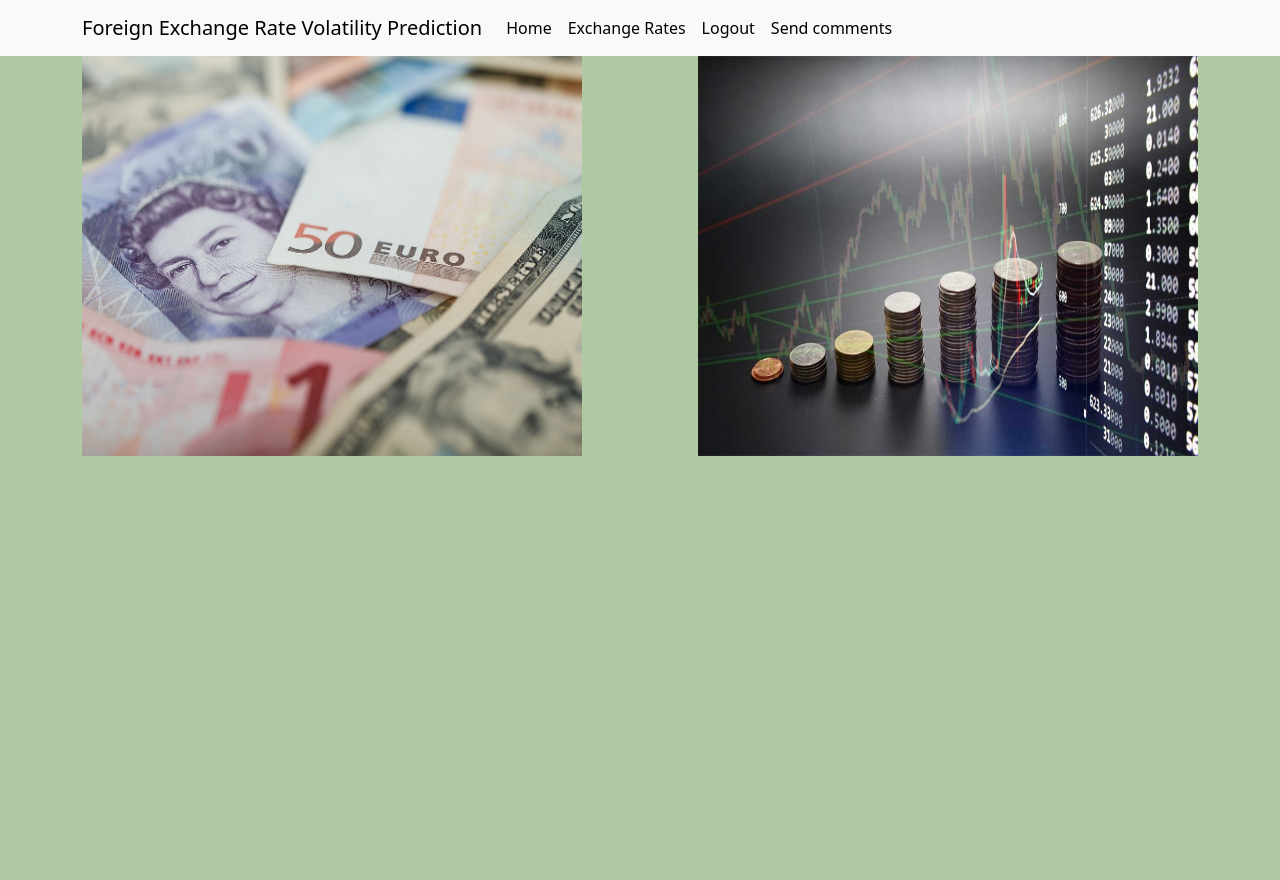
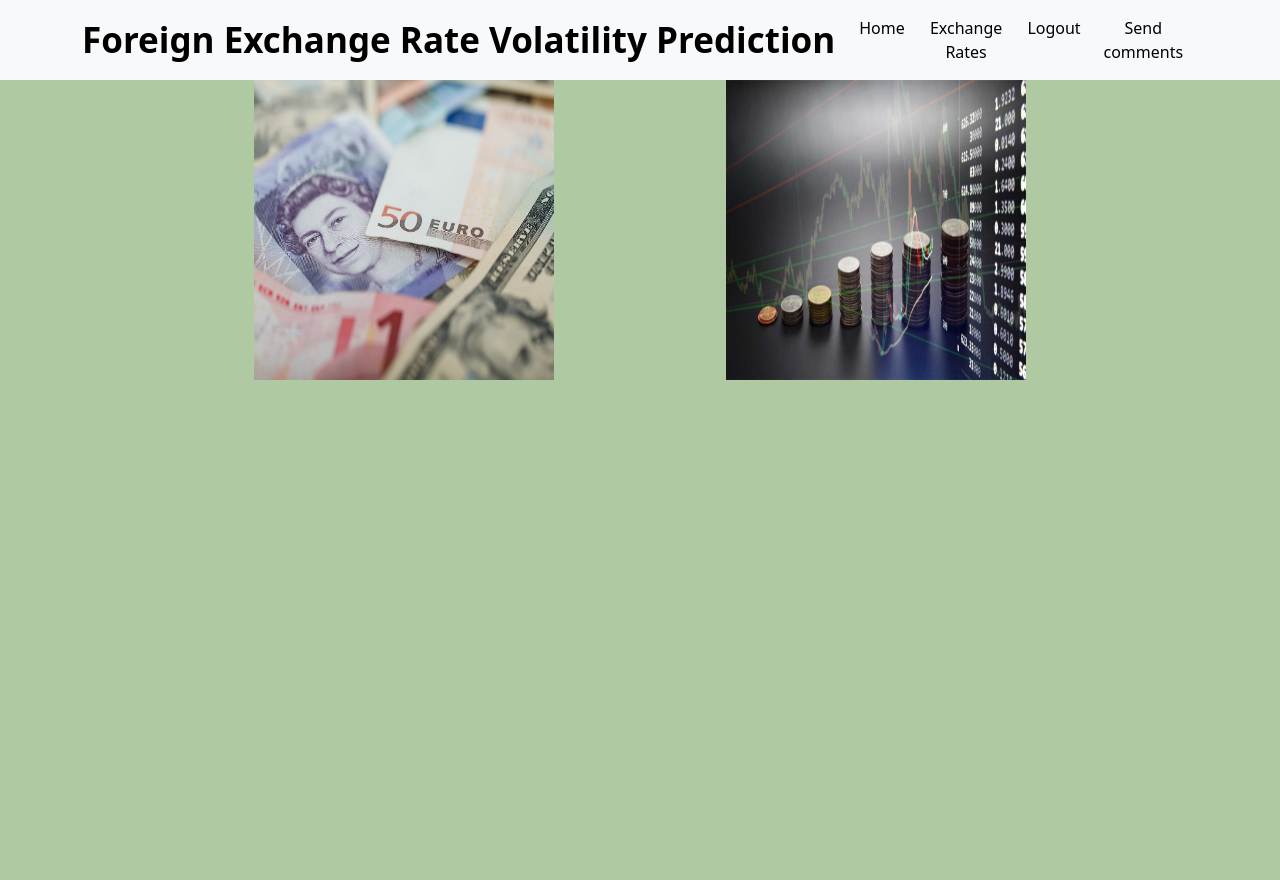
Before and after one commit to Wali-Mohamed/foreign_exchange_prediction, a Flask app: page / in a window 1280 px wide. Before the commit the page ends 456 px from the top, so only its background shows below. Run offline with Flask 3, Linux system fonts and the light colour scheme; parts of the project's set-up code (start-up, migrations or seed data) failed here and were passed over.

Commit message:
modified css

```diff
--- a/static/styles.css
+++ b/static/styles.css
@@ -1,5 +1,6 @@
 body{
     background-color: rgb(175, 202, 162);
+
 }
 h1, h2{
     text-align: center;
@@ -7,11 +8,14 @@ h1, h2{
 .title {
   color:black;
   font-size: 12px;
+  font-weight: bolder;
 }
 .home-pic {
     display: flex;
-    justify-content: space-between;
-    flex-wrap: wrap;
+    flex-direction: column;
+    justify-content:space-evenly;
+    align-items: center;
+    height: 800px;
 }
 .curr_data {
     background-color: rgb(6, 31, 158);
@@ -153,12 +157,25 @@ table.dataframe > thead > tr > td
   }
 
   @media only screen and (min-width: 1000px) {
-    table, #instruct, .title {
+    table, #instruct {
       font-size: 20px;
+    }
+    .title {
+      font-size: 35px;
+      font-weight: bolder;
     }
     .result_table, .train button, .get_data button, .predict {
       font-size: 30px;
       width: 50%;
 
     }
+    .home-pic {
+      display: flex;
+      justify-content:space-evenly;
+      flex-direction: row;
+      align-items: start;
+
+
+
   }
+  }
--- a/templates/base.html
+++ b/templates/base.html
@@ -12,10 +12,10 @@
 
 </head>
 <body>
-    <nav class="navbar navbar-expand-lg bg-body-tertiary">
-        <div class="container">
+    <nav class="navbar navbar-expand-md bg-body-tertiary">
+        <div class="container text-center justify-content-between">
           <a class="navbar-brand title" href="#">Foreign Exchange Rate Volatility Prediction</a>
-          <button class="navbar-toggler" type="button" data-bs-toggle="collapse" data-bs-target="#navbarSupportedContent" aria-controls="navbarSupportedContent" aria-expanded="false" aria-label="Toggle navigation">
+          <button class="navbar-toggler"  type="button" data-bs-toggle="collapse" data-bs-target="#navbarSupportedContent" aria-controls="navbarSupportedContent" aria-expanded="false" aria-label="Toggle navigation">
             <span class="navbar-toggler-icon"></span>
           </button>
           <div class="collapse navbar-collapse" id="navbarSupportedContent">
@@ -44,8 +44,12 @@
     {%block content%}
 
     <div class="home-pic">
-    <img id="home1" src="../static/exchange2.jpg" alt="exchange rate pic" width="500" height="400">
-    <img id="home2" src="../static/google-image.jpg" alt="exchange rate pic" width="500" height="400">
+      <div>
+        <img id="home1" src="../static/exchange2.jpg" alt="exchange rate pic" width="300" height="300">
+      </div>
+      <div>
+        <img id="home2" src="../static/google-image.jpg" alt="exchange rate pic" width="300" height="300">
+      </div>
     </div>
 
     {%endblock%}
```
Also changed, not shown: forex_data.sqlite, 2 other files.
